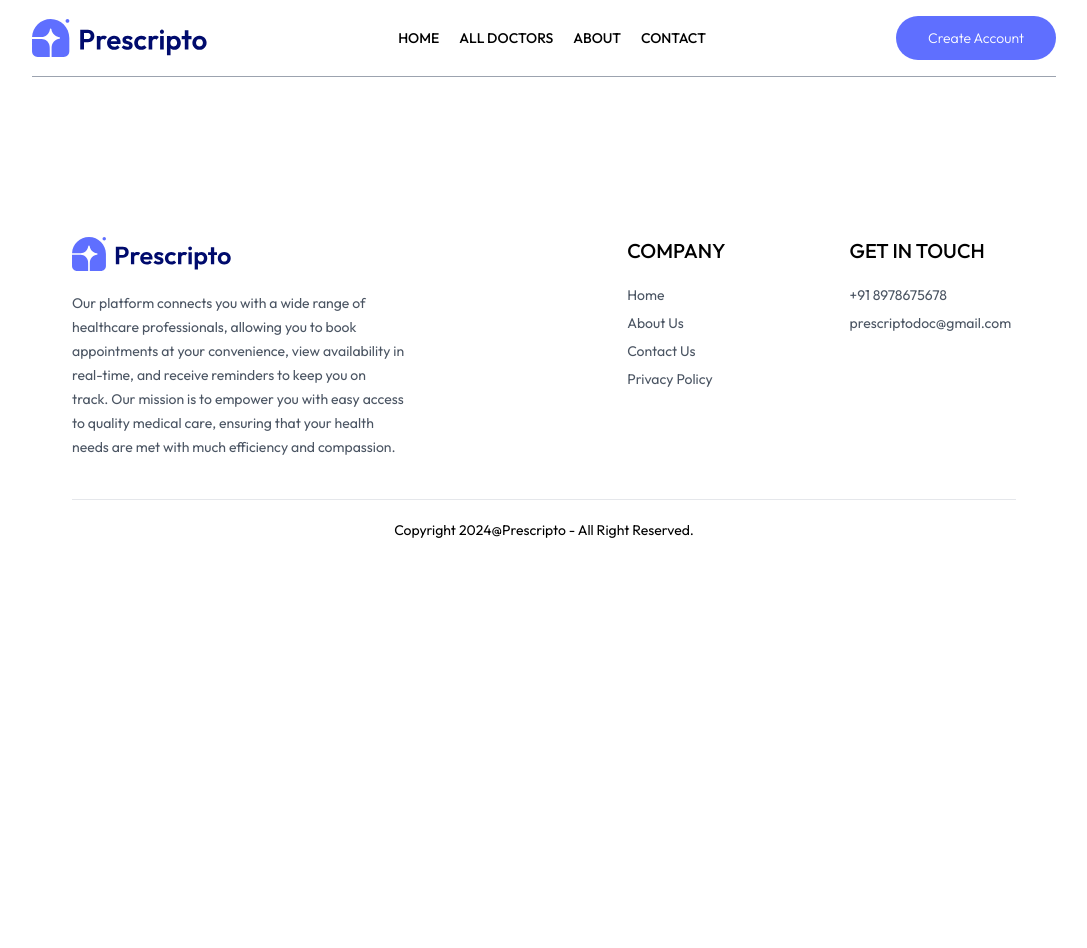
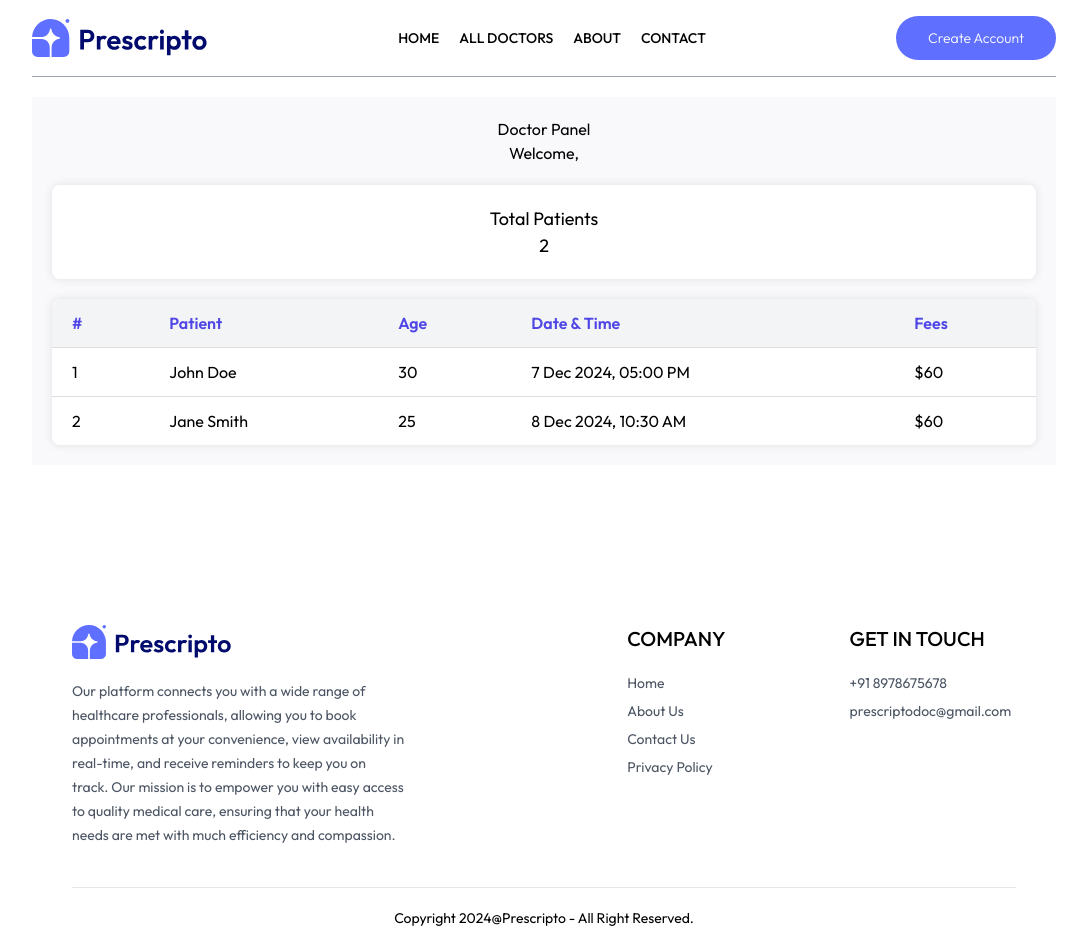
Before and after one commit to Gayathry-Sunil/React_Springboot_Project, a React (Vite) app: page /doctor/1 in a window 1280 px wide. Shown: the whole page, without its empty margins (96-1183 px from the left). Before the commit the page ends 800 px from the top, so only its background shows below. Built offline with nearby package versions, Linux system fonts and the light colour scheme; a web font is replaced by a local one.

Commit message:
doctorpanel

```diff
--- a/package.json
+++ b/package.json
@@ -30,7 +30,7 @@
     "eslint-plugin-react-refresh": "^0.4.9",
     "globals": "^15.9.0",
     "postcss": "^8.4.47",
-    "tailwindcss": "^3.4.12",
+    "tailwindcss": "^3.4.14",
     "vite": "^5.4.1"
   }
 }
--- a/src/App.jsx
+++ b/src/App.jsx
@@ -12,6 +12,8 @@ import Appointment from './pages/Appointment';
 import Navbar from './components/Navbar';
 import Footer from './components/Footer';
 import Admin from './pages/Admin';
+import DoctorAdminLogin from './components/DoctorAdminLogin';
+import DoctorPanel from './components/doctor/DoctorPanel';
 
 const App = () => {
   // Use location to check if the current route is under the admin section
@@ -34,8 +36,13 @@ const App = () => {
         <Route path="/my-appointments" element={<MyAppointments />} />
         <Route path="/appointment/:docId" element={<Appointment />} />
 
+        <Route path="/login" element={<Login />} />
+        <Route path="/doctor-login" element={<DoctorAdminLogin />} />
+        <Route path="/admin/*" element={<Admin />} />
+        <Route path="/doctor/:id" element={<DoctorPanel />} />
+
         {/* Admin routes */}
-        <Route path="/admin/*" element={<Admin />} />
+
       </Routes>
 
       <Footer />
--- /dev/null
+++ b/src/components/DoctorAdminLogin.jsx
@@ -0,0 +1,85 @@
+// src/components/DoctorAdminLogin.jsx
+import React, { useState, useContext } from 'react';
+import { useNavigate, Link } from 'react-router-dom';
+import { AppContext } from '../context/AppContext';
+
+const DoctorAdminLogin = () => {
+    const navigate = useNavigate();
+    const { setToken } = useContext(AppContext);
+    const [email, setEmail] = useState('');
+    const [password, setPassword] = useState('');
+
+    const handleLogin = async () => {
+        // Dummy hardcoded admin credentials
+        if (email === "admin@example.com" && password === "adminpassword") {
+            navigate("/admin"); // Admin dashboard route
+        } else {
+            // Dummy hardcoded doctor credentials
+            if (email === "doctor@example.com" && password === "doctorpassword") {
+                // Mock doctor response
+                const response = { id: "123" }; // Example response for doctor
+                navigate(`/doctor/${response.id}`); // Redirect to doctor's appointments page
+            } else {
+                alert("Invalid credentials");
+            }
+
+            // // Uncomment and replace with actual API call for checking doctor credentials
+            // const response = await checkDoctorCredentials(email, password);
+            // if (response) {
+            //     navigate(`/doctor/${response.id}`); // Redirect to doctor's appointments page
+            // } else {
+            //     alert("Invalid credentials");
+            // }
+        }
+    };
+
+    return (
+        <form className='min-h-[80vh] flex items-center' onSubmit={(e) => e.preventDefault()}>
+            <div className='flex flex-col gap-3 m-auto items-start p-8 min-w-[340px] sm:min-w-96 border rounded-xl text-zinc-600 text-sm shadow-lg'>
+                <p className='text-2xl font-semibold'>Doctor/Admin Login</p>
+                <p>Please log in to view appointments</p>
+
+                <div className='w-full'>
+                    <label htmlFor="email" className='text-sm font-medium'>Email</label>
+                    <input
+                        id="email"
+                        className='border border-zinc-300 rounded w-full p-2 mt-1'
+                        type="email"
+                        onChange={(e) => setEmail(e.target.value)}
+                        value={email}
+                        required
+                    />
+                </div>
+
+                <div className='w-full'>
+                    <label htmlFor="password" className='text-sm font-medium'>Password</label>
+                    <input
+                        id="password"
+                        className='border border-zinc-300 rounded w-full p-2 mt-1'
+                        type="password"
+                        onChange={(e) => setPassword(e.target.value)}
+                        value={password}
+                        required
+                    />
+                </div>
+
+                <button
+                    type="button"
+                    className='bg-primary text-white w-full py-2 rounded-md text-base'
+                    onClick={handleLogin}
+                >
+                    Login
+                </button>
+
+                <p className='text-sm'>
+                    User login?{' '}
+                    <Link to="/login" className='text-primary underline'>
+                        Click here
+                    </Link>
+                </p>
+            </div>
+        </form>
+    );
+};
+
+export default DoctorAdminLogin;
--- /dev/null
+++ b/src/components/doctor/DoctorPanel.css
@@ -0,0 +1,44 @@
+.doctor-panel {
+    padding: 20px;
+    background-color: #f9f9fc;
+}
+
+.doctor-panel-header {
+    text-align: center;
+    margin-bottom: 20px;
+}
+
+.stats-card {
+    background-color: white;
+    padding: 20px;
+    border-radius: 8px;
+    box-shadow: 0 0 10px rgba(0, 0, 0, 0.1);
+    text-align: center;
+    margin-bottom: 20px;
+    font-size: 18px;
+}
+
+.appointments-table {
+    width: 100%;
+    background-color: white;
+    border-radius: 8px;
+    box-shadow: 0 0 10px rgba(0, 0, 0, 0.1);
+    border-collapse: collapse;
+    overflow: hidden;
+}
+
+.appointments-table th, .appointments-table td {
+    padding: 12px 20px;
+    border-bottom: 1px solid #ddd;
+    text-align: left;
+}
+
+.appointments-table th {
+    background-color: #f3f4f6;
+    font-weight: 600;
+    color: #4f46e5;
+}
+
+.appointments-table tr:last-child td {
+    border-bottom: none;
+}
--- /dev/null
+++ b/src/components/doctor/DoctorPanel.jsx
@@ -0,0 +1,51 @@
+import React from 'react';
+import { useParams } from 'react-router-dom';
+import './DoctorPanel.css';
+
+const appointmentsData = [
+    { id: 1, patient: 'John Doe', age: 30, dateTime: '7 Dec 2024, 05:00 PM', fees: '$60' },
+    { id: 2, patient: 'Jane Smith', age: 25, dateTime: '8 Dec 2024, 10:30 AM', fees: '$60' },
+    // Add more appointments as needed
+];
+
+const DoctorPanel = () => {
+    const { doctorId } = useParams();
+    const totalPatients = appointmentsData.length;
+
+    return (
+        <div className="doctor-panel">
+            <header className="doctor-panel-header">
+                <h1>Doctor Panel</h1>
+                <p>Welcome, {doctorId}</p>
+            </header>
+            <div className="stats-card">
+                <h2>Total Patients</h2>
+                <span>{totalPatients}</span>
+            </div>
+            <table className="appointments-table">
+                <thead>
+                    <tr>
+                        <th>#</th>
+                        <th>Patient</th>
+                        <th>Age</th>
+                        <th>Date & Time</th>
+                        <th>Fees</th>
+                    </tr>
+                </thead>
+                <tbody>
+                    {appointmentsData.map((appointment, index) => (
+                        <tr key={appointment.id}>
+                            <td>{index + 1}</td>
+                            <td>{appointment.patient}</td>
+                            <td>{appointment.age}</td>
+                            <td>{appointment.dateTime}</td>
+                            <td>{appointment.fees}</td>
+                        </tr>
+                    ))}
+                </tbody>
+            </table>
+        </div>
+    );
+};
+
+export default DoctorPanel;
--- a/src/pages/Login.jsx
+++ b/src/pages/Login.jsx
@@ -2,6 +2,7 @@ import React, { useState, useContext } from 'react';
 import { savePatient, checkUser,checkEmail } from '../services/AllAPIs';
 import { useNavigate } from 'react-router-dom';
 import { AppContext } from '../context/AppContext';
+import { Link } from 'react-router-dom';
 
 const Login = () => {
     const navigate = useNavigate();
@@ -134,6 +135,9 @@ const Login = () => {
                 ) : (
                     <p>Don't have an account? <span onClick={() => setState('Sign Up')} className='text-primary underline cursor-pointer'>Click here</span></p>
                 )}
+
+                <p>Doctor login? <Link to="/doctor-login" className='text-primary underline'>Click here</Link></p>
+
             </div>
         </form>
     );
```
Also changed, not shown: 1 other file (tests, documents, lock files or other folders).
